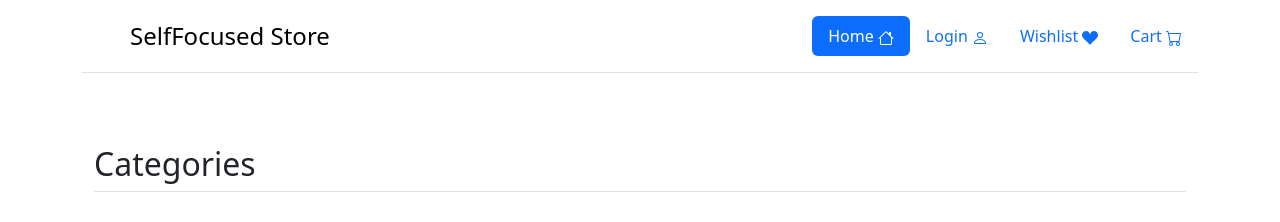
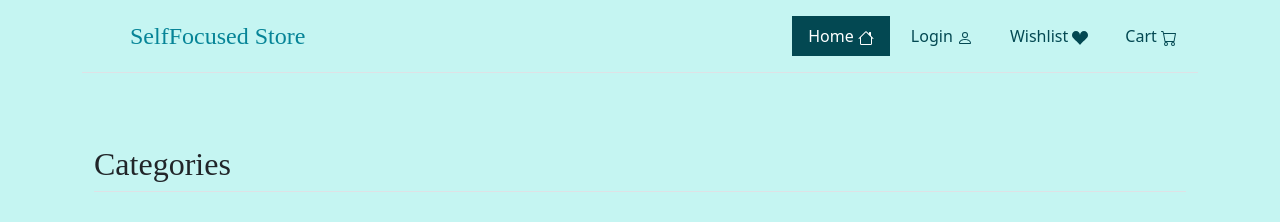
Before and after one commit to PrathaAgarwal/SelfBliss-, a website: page views/categories.html in a window 1280 px wide. Drawn offline with nearby package versions, Linux system fonts and the light colour scheme; files that its build step writes are made by us from their sources; the site is published under a folder, as on GitHub Pages, so addresses that start at the root find nothing.

Commit message:
Update categories.html

```diff
--- a/views/categories.html
+++ b/views/categories.html
@@ -1,8 +1,8 @@
 <!DOCTYPE html>
-<head><title>Ae</title>
+<head><title>SelfBliss</title>
   <meta charset="utf-8">
   <meta name="viewport" content="width=device-width , initial-scale =1.0">
-  <link href="/styles/styles.css" rel="stylesheet">
+  <link href="./assets/styles/styles.css" rel="stylesheet">
     <link href="https://cdn.jsdelivr.net/npm/bootstrap@5.3.3/dist/css/bootstrap.min.css" rel="stylesheet" integrity="sha384-QWTKZyjpPEjISv5WaRU9OFeRpok6YctnYmDr5pNlyT2bRjXh0JMhjY6hW+ALEwIH" crossorigin="anonymous">
 
   </head>
@@ -19,13 +19,13 @@
         <li class="nav-item"><a href="/" class="nav-link active">Home <svg xmlns="http://www.w3.org/2000/svg" width="16" height="16" fill="currentColor" class="bi bi-house" viewBox="0 0 16 16">
           <path d="M8.707 1.5a1 1 0 0 0-1.414 0L.646 8.146a.5.5 0 0 0 .708.708L2 8.207V13.5A1.5 1.5 0 0 0 3.5 15h9a1.5 1.5 0 0 0 1.5-1.5V8.207l.646.647a.5.5 0 0 0 .708-.708L13 5.793V2.5a.5.5 0 0 0-.5-.5h-1a.5.5 0 0 0-.5.5v1.293zM13 7.207V13.5a.5.5 0 0 1-.5.5h-9a.5.5 0 0 1-.5-.5V7.207l5-5z"/>
         </svg></a></li>
-        <li class="nav-item"><a href="/login" class="nav-link">Login <svg xmlns="http://www.w3.org/2000/svg" width="16" height="16" fill="currentColor" class="bi bi-person" viewBox="0 0 16 16">
+        <li class="nav-item"><a href="./views/login.html" class="nav-link">Login <svg xmlns="http://www.w3.org/2000/svg" width="16" height="16" fill="currentColor" class="bi bi-person" viewBox="0 0 16 16">
           <path d="M8 8a3 3 0 1 0 0-6 3 3 0 0 0 0 6m2-3a2 2 0 1 1-4 0 2 2 0 0 1 4 0m4 8c0 1-1 1-1 1H3s-1 0-1-1 1-4 6-4 6 3 6 4m-1-.004c-.001-.246-.154-.986-.832-1.664C11.516 10.68 10.289 10 8 10s-3.516.68-4.168 1.332c-.678.678-.83 1.418-.832 1.664z"/>
         </svg></a></li>
-        <li class="nav-item"><a href="/wishlist" class="nav-link">Wishlist  <svg xmlns="http://www.w3.org/2000/svg" width="16" height="16" fill="currentColor" class="bi bi-suit-heart-fill" viewBox="0 0 16 16">
+        <li class="nav-item"><a href="./views/wishlist.html" class="nav-link">Wishlist  <svg xmlns="http://www.w3.org/2000/svg" width="16" height="16" fill="currentColor" class="bi bi-suit-heart-fill" viewBox="0 0 16 16">
           <path d="M4 1c2.21 0 4 1.755 4 3.92C8 2.755 9.79 1 12 1s4 1.755 4 3.92c0 3.263-3.234 4.414-7.608 9.608a.513.513 0 0 1-.784 0C3.234 9.334 0 8.183 0 4.92 0 2.755 1.79 1 4 1"/>
         </svg></a></li>
-        <li class="nav-item"><a href="/cart" class="nav-link">Cart <svg xmlns="http://www.w3.org/2000/svg" width="16" height="16" fill="currentColor" class="bi bi-cart" viewBox="0 0 16 16">
+        <li class="nav-item"><a href="./views/cart.html" class="nav-link">Cart <svg xmlns="http://www.w3.org/2000/svg" width="16" height="16" fill="currentColor" class="bi bi-cart" viewBox="0 0 16 16">
           <path d="M0 1.5A.5.5 0 0 1 .5 1H2a.5.5 0 0 1 .485.379L2.89 3H14.5a.5.5 0 0 1 .491.592l-1.5 8A.5.5 0 0 1 13 12H4a.5.5 0 0 1-.491-.408L2.01 3.607 1.61 2H.5a.5.5 0 0 1-.5-.5M3.102 4l1.313 7h8.17l1.313-7zM5 12a2 2 0 1 0 0 4 2 2 0 0 0 0-4m7 0a2 2 0 1 0 0 4 2 2 0 0 0 0-4m-7 1a1 1 0 1 1 0 2 1 1 0 0 1 0-2m7 0a1 1 0 1 1 0 2 1 1 0 0 1 0-2"/>
         </svg> </a></li>
       </ul>
@@ -82,6 +82,6 @@
     });
     </script>
      <script src="https://cdnjs.cloudflare.com/ajax/libs/gsap/3.12.5/gsap.min.js"></script>
-     <script src="/script.js"></script>
+     <script src="./router/script.js"></script>
 
     </body>
```
